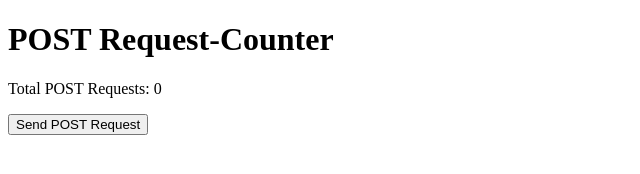
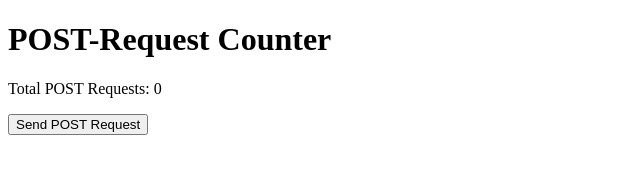
Before and after one commit to israelfrank/assignment, a website: page public/index.html in a window 1280 px wide. Shown: the full height of the page, 0-640 px from the left. Drawn offline with Linux system fonts and the light colour scheme.

Commit message:
trying webhook

```diff
--- a/public/index.html
+++ b/public/index.html
@@ -8,7 +8,7 @@
 </head>
 
 <body>
-  <h1>POST Request-Counter</h1>
+  <h1>POST-Request Counter</h1>
   <p>Total POST Requests: <span id="postCounter">0</span></p>
   <button id="sendPostRequest" onclick="updateCounter()">Send POST Request</button>
 
```
